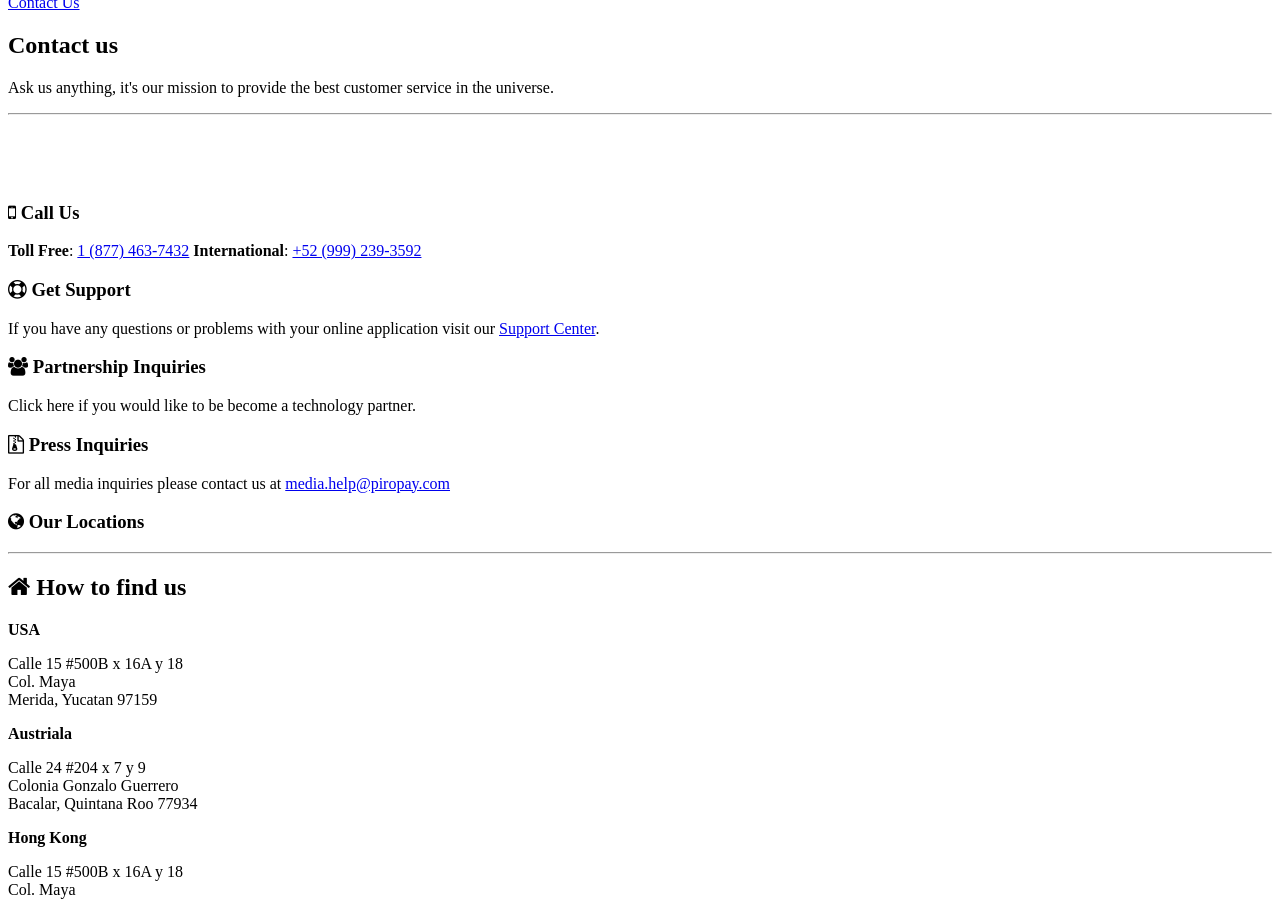
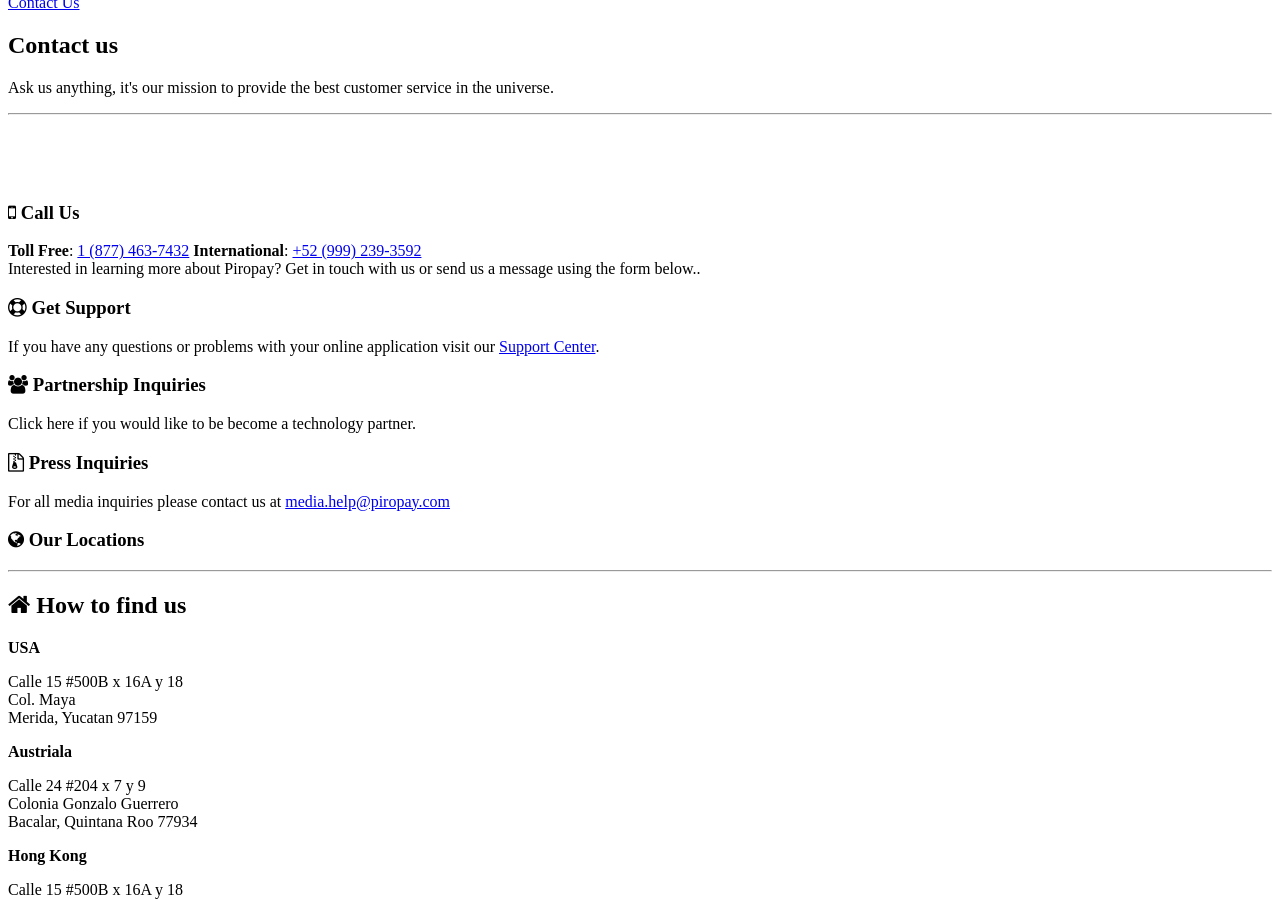
Before and after one commit to Banqee/piropay.github.io, a Jekyll site: the page built from _posts/2016-02-06-cabin.markdown, in a window 1280 px wide and 900 px high, scrolled down 9552 px. Built offline with Jekyll 4.4.1, drawn with Linux system fonts in a browser that asks for light colours; nearby versions of some CDN libraries; library files that are not in the unit come from our copies.

Commit message:
Update contact.html

```diff
--- a/_includes/contact.html
+++ b/_includes/contact.html
@@ -36,11 +36,13 @@
 <div class="media-body-left">
 
 <div class="row">
-<div class="col-xs-12 col-sm-12">
+<div class="col-xs-12 col-sm-12 tl">
  <div class="item-inner">
-<h3 class="item-title tl"><i class="fa fa-mobile" aria-hidden="true"></i> Call Us </h3>
+<h3 class="item-title"><i class="fa fa-mobile" aria-hidden="true"></i> Call Us </h3>
 	 <div class="item-content tl"><span><b>Toll Free</b>: <a href="1.877.463.7432">1 (877) 463-7432</a></span>    <span><b> International</b>: <a href="52.999.239.3592">+52 (999) 239-3592 </a></span>
 		 </div>
+	 <div class="item-content">Interested in learning more about Piropay? Get in touch with us or send us a message using the form below..</div>
+
  </div><!--//item-inner-->
                 </div><!--//item-->
 
```
